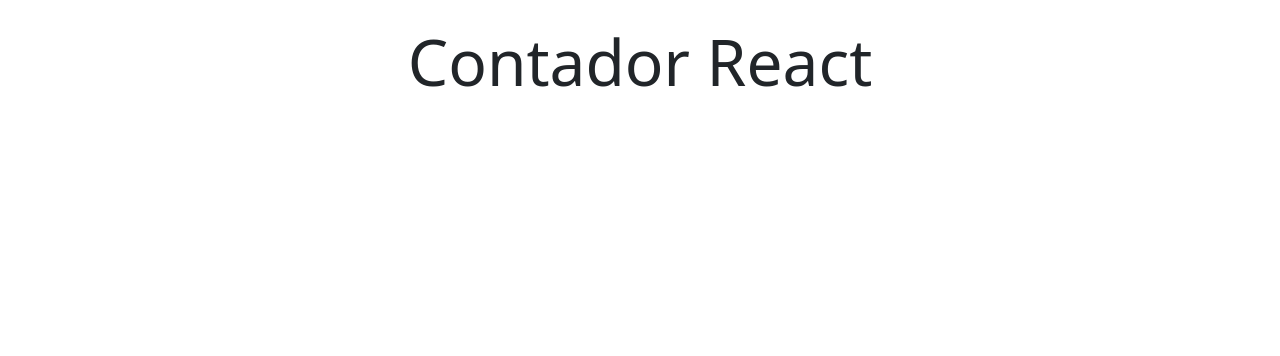
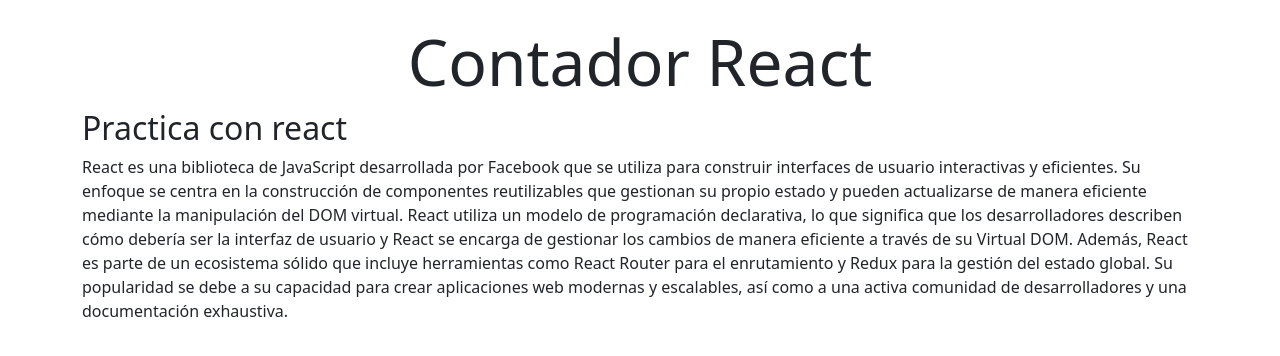
Before and after one commit to julianDev94/contadorReact, a React (Vite) app: page / in a window 1280 px wide. Shown: the top 356 px of the page. Built offline with nearby package versions, Linux system fonts and the light colour scheme.

Commit message:
Agregamos el componente TituloSecundario

```diff
--- a/src/App.jsx
+++ b/src/App.jsx
@@ -1,5 +1,6 @@
 // Zona de imports
-import 'bootstrap/dist/css/bootstrap.min.css'
+import "bootstrap/dist/css/bootstrap.min.css";
+import TituloSecundario from "./components/TituloSecundario";
 
 function App() {
   // Zona de logica que queremos que tenga el componente, todo lo que sea JS
@@ -7,21 +8,32 @@ function App() {
   return (
     // Zona de maquetado y de forma no habitual logica JS
     // Una de las reglas de componentes que nos pone react es que cada componente sabe retornada una sola
-// porcion de codigo. Es decir en este caso h1 y el section estan en el mismo nivel, por lo tanto nos rompia el codigo
+    // porcion de codigo. Es decir en este caso h1 y el section estan en el mismo nivel, por lo tanto nos rompia el codigo
+    // <h1 className='display-3'>Titulo de prueba</h1>
     // <section>
-    //   <h1 className='display-3'>Titulo de prueba</h1>
     //   {/*  */}
     // </section>
     // Para el caso en que necesitamos maquetar dos etiquetas en un mismo nivel, react creo un elemento que se
     // llama onfragment <> </>. Este componente siempre retorna un solo fragmento
     <>
+      <section className="container my-4">
+        <h1 className="display-3 text-center">Contador React</h1>
+        {/* Para poder traer componentes desde otros archivos, estos se traen como etiquetas.
+        Es decir que para poder utilizar estos componentes debemos importarlos para poder usarlos. Ejemplo
+        import TituloSecundario from './components/TituloSecundario.jsx' */}
 
-    <section className='container my-4'>
-    <h1 className='display-3 text-center'>Contador React</h1>
-       {/*  */}
-    </section>
+        {/* Los componentes se los puede escribir como etiquetas simples o dobles como este ejemplo. */}
+        {/* <TituloSecundario></TituloSecundario> */}
+        <TituloSecundario/>
+        {/* Si vamos al inspector del navegador, en la seccion components vemos cual es el componente que invoca a cual
+        debido a que hay un pequeño espacio en el componente hijo */}
+        {/* Las etiquetas HTML siempre se escriben en minuscula en comparacion de las etiqueta de componentes */}
+        {/* React tambien nos dice que los componentes se pueden reutilizar cuantas veces quieramos. Es decir
+        que si lo llamamos mas veces, este se va ejecutar las veces que sea llamado */}
+
+      </section>
     </>
-  )
+  );
 }
 
-export default App
+export default App;
--- a/src/components/TituloSecundario.jsx
+++ b/src/components/TituloSecundario.jsx
@@ -1,13 +1,29 @@
 // En versiones anteriores de react era necesario importar la libreria de react
 // en la version actual no es necesario
-import React from 'react';
+// import React from 'react';
+// Siempre nuestros componentes se deben poder exportar
 
 const TituloSecundario = () => {
-    return (
-        <div>
-
-        </div>
-    );
+  return (
+    <article>
+      <h2>Practica con react</h2>
+      <p>
+        React es una biblioteca de JavaScript desarrollada por Facebook que se
+        utiliza para construir interfaces de usuario interactivas y eficientes.
+        Su enfoque se centra en la construcción de componentes reutilizables que
+        gestionan su propio estado y pueden actualizarse de manera eficiente
+        mediante la manipulación del DOM virtual. React utiliza un modelo de
+        programación declarativa, lo que significa que los desarrolladores
+        describen cómo debería ser la interfaz de usuario y React se encarga de
+        gestionar los cambios de manera eficiente a través de su Virtual DOM.
+        Además, React es parte de un ecosistema sólido que incluye herramientas
+        como React Router para el enrutamiento y Redux para la gestión del
+        estado global. Su popularidad se debe a su capacidad para crear
+        aplicaciones web modernas y escalables, así como a una activa comunidad
+        de desarrolladores y una documentación exhaustiva.
+      </p>
+    </article>
+  );
 };
 
 export default TituloSecundario;
```
Also changed, not shown: index.html (+17 -7 lines).
